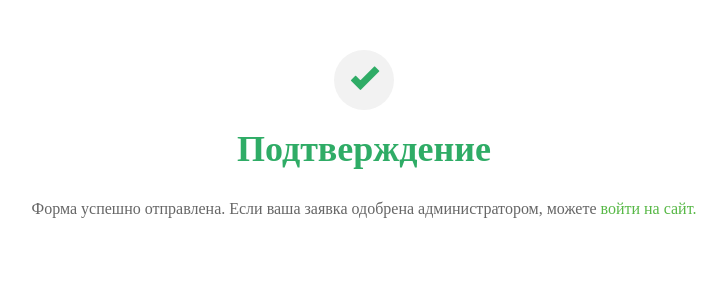
After one commit to aKondratyuk/NatalyBot, a Flask app: template templates/confirmation.html in a window 1280 px wide. The commit adds this page. Shown: the top 300 px of the page, without its empty margins (276-1003 px from the left). Run offline with Flask 2, Linux system fonts and the light colour scheme; the template is opened without the code that fills it, so the values that code supplies are empty; some libraries are stand-ins or nearby versions; some web fonts are replaced.

Commit message:
After clicking on registration button it will redirects to confirm page

```diff
--- a/app.py
+++ b/app.py
@@ -1,5 +1,5 @@
 # Imports the Flask class
-from flask import Flask, render_template
+from flask import Flask, render_template, request, redirect, url_for
 from flask_bootstrap import Bootstrap
 # Creates an app and checks if its the main or imported
 app = Flask(__name__)
@@ -13,8 +13,13 @@ def login():
     return render_template('login.html')
 # If this script isn't an import
 
-@app.route('/signup')
+@app.route('/signup', methods=['GET', 'POST'])
 def signup():
+    if request.method == 'POST':
+        print(request.form.get('email'))
+        print(request.form.get('password'))
+        return render_template("confirmation.html")
+
     return render_template('signup.html')
 
 
--- /dev/null
+++ b/templates/confirmation.html
@@ -0,0 +1,67 @@
+<!DOCTYPE html>
+<html lang="en"><head>
+<meta charset="utf-8">
+<meta http-equiv="X-UA-Compatible" content="IE=edge">
+<meta name="viewport" content="width=device-width, initial-scale=1">
+<title>Confirmation</title>
+<link href="https://fonts.googleapis.com/css?family=Open+Sans" rel="stylesheet">
+<link rel="stylesheet" href="https://maxcdn.bootstrapcdn.com/bootstrap/3.3.7/css/bootstrap.min.css">
+<style type="text/css">
+  @font-face {
+       font-family: Roboto-Regular;
+       src: url('../fonts/roboto/Roboto-Regular.ttf');
+    }
+
+    body{
+        margin: 50px 15px 0;
+        font-family: Roboto-Regular;
+    }
+    h1{
+        color: #2FAC66;
+        font-weight: bold;
+        padding-bottom: 15px;
+    }
+    p{
+        color: #666666;
+        font-size: 16px;
+    }
+    i{
+        color: #2FAC66;
+        width: 60px;
+        height: 60px;
+        border-radius: 60px;
+        background: #f2f2f2;
+        display: inline-block;
+        line-height: 62px;
+        font-size: 28px;
+    }
+    a {
+        font-family: Roboto-Regular;
+        font-size: 16px;
+        line-height: 1.7;
+        color: #57b846;
+        margin: 0px;
+        transition: all 0.4s;
+        -webkit-transition: all 0.4s;
+        -o-transition: all 0.4s;
+        -moz-transition: all 0.4s;
+    }
+
+    a:focus {
+        outline: none !important;
+    }
+
+    a:hover {
+        text-decoration: none;
+        color: #57b846;
+    }
+</style>
+</head>
+<body>
+<div class="text-center">
+    <i class="icon-box"><span class="glyphicon glyphicon-ok"></span></i>
+    <h1>Подтверждение</h1>
+    <p>Форма успешно отправлена. Если ваша заявка одобрена администратором, можете <a href="{{ url_for('login') }}">войти на сайт.</a></p>
+</div>
+
+</body></html>
--- a/templates/login.html
+++ b/templates/login.html
@@ -41,13 +41,13 @@
 				<form class="login100-form validate-form p-b-30" style="padding-left: 130px;">
 					<div class="wrap-input100 validate-input m-b-26" data-validate="Необходимо ввести email">
 						<span class="label-input100">Email</span>
-						<input class="input100" type="email" name="username" placeholder="Введите email" required>
+						<input class="input100" type="email" name="email" placeholder="Введите email" required>
 						<span class="focus-input100"></span>
 					</div>
 
 					<div class="wrap-input100 validate-input m-b-18" data-validate = "Необходимо ввести пароль">
 						<span class="label-input100">Пароль</span>
-						<input class="input100" id="password-input" type="password" name="pass" placeholder="Введите пароль" size="30" maxlength="20" minlength="6" required>
+						<input class="input100" id="password-input" type="password" name="password" placeholder="Введите пароль" size="30" maxlength="20" minlength="6" required>
 						<span class="focus-input100"></span>
 						<a href="#" class="password-control"></a>
 					</div>
```
Also changed, not shown: templates/signup.html (+4 -4 lines).
